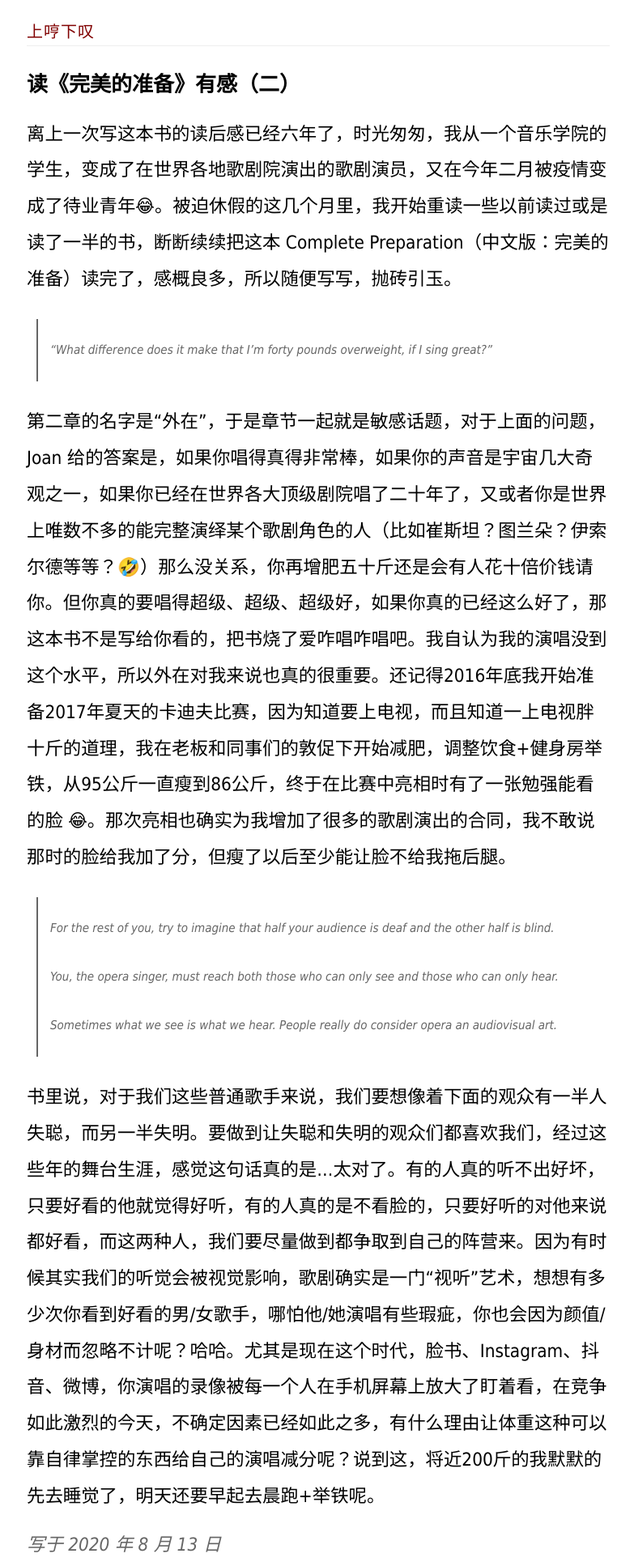
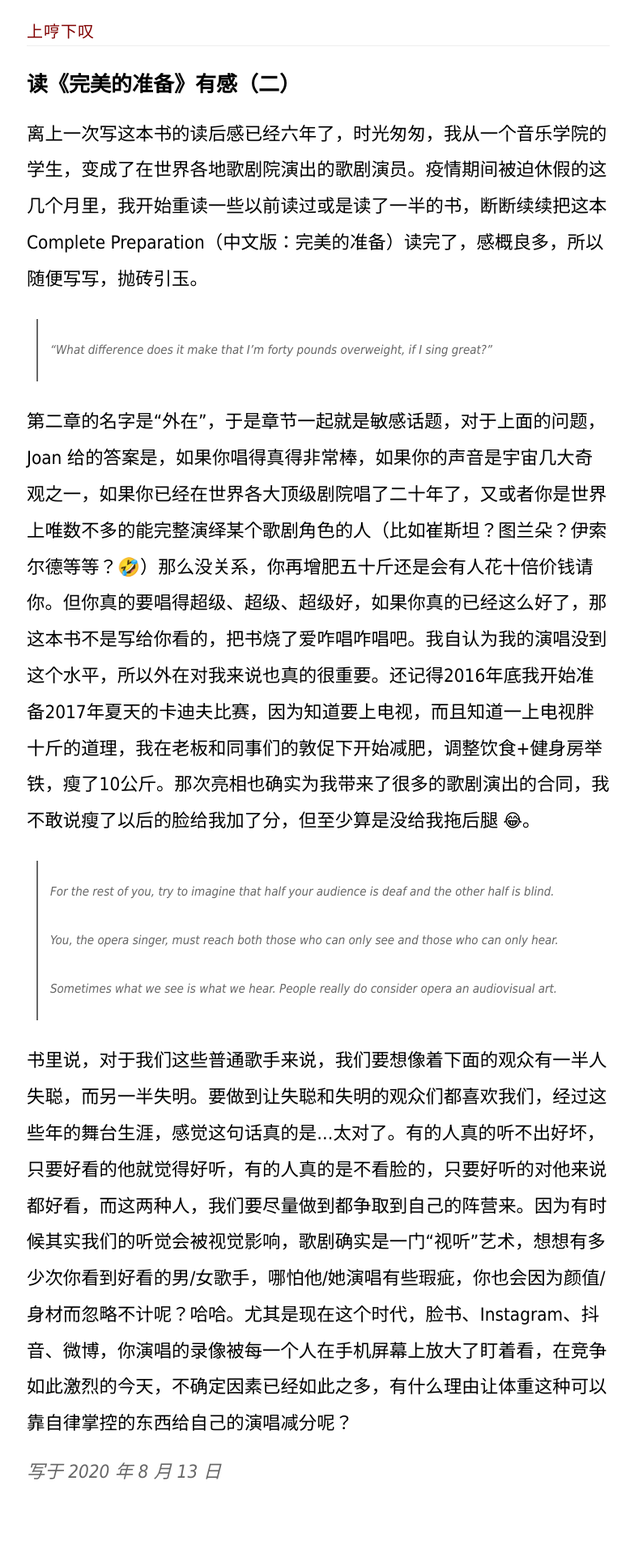
Before and after one commit to kwopera/kwopera.github.io, a Jekyll site: the page built from _posts/2020-08-13-notes-on-complete-preparation-2.md, in a window 1280 px wide. Shown: the whole page at 81% size, without its empty margins (247-1030 px from the left). Built offline with Jekyll 4.4.1, drawn with Linux system fonts in a browser that asks for light colours; after the commit the page ends 1840 px from its top, so only the background shows below that.

Commit message:
new article

```diff
--- a/_posts/2020-08-13-notes-on-complete-preparation-2.md
+++ b/_posts/2020-08-13-notes-on-complete-preparation-2.md
@@ -3,11 +3,11 @@ title: 读《完美的准备》有感（二）
 layout: post
 ---
 
-离上一次写这本书的读后感已经六年了，时光匆匆，我从一个音乐学院的学生，变成了在世界各地歌剧院演出的歌剧演员，又在今年二月被疫情变成了待业青年😂。被迫休假的这几个月里，我开始重读一些以前读过或是读了一半的书，断断续续把这本 Complete Preparation（中文版：完美的准备）读完了，感概良多，所以随便写写，抛砖引玉。
+离上一次写这本书的读后感已经六年了，时光匆匆，我从一个音乐学院的学生，变成了在世界各地歌剧院演出的歌剧演员。疫情期间被迫休假的这几个月里，我开始重读一些以前读过或是读了一半的书，断断续续把这本 Complete Preparation（中文版：完美的准备）读完了，感概良多，所以随便写写，抛砖引玉。
 
 > "What difference does it make that I'm forty pounds overweight, if I sing great?"
 
-第二章的名字是“外在”，于是章节一起就是敏感话题，对于上面的问题，Joan 给的答案是，如果你唱得真得非常棒，如果你的声音是宇宙几大奇观之一，如果你已经在世界各大顶级剧院唱了二十年了，又或者你是世界上唯数不多的能完整演绎某个歌剧角色的人（比如崔斯坦？图兰朵？伊索尔德等等？🤣）那么没关系，你再增肥五十斤还是会有人花十倍价钱请你。但你真的要唱得超级、超级、超级好，如果你真的已经这么好了，那这本书不是写给你看的，把书烧了爱咋唱咋唱吧。我自认为我的演唱没到这个水平，所以外在对我来说也真的很重要。还记得2016年底我开始准备2017年夏天的卡迪夫比赛，因为知道要上电视，而且知道一上电视胖十斤的道理，我在老板和同事们的敦促下开始减肥，调整饮食+健身房举铁，从95公斤一直瘦到86公斤，终于在比赛中亮相时有了一张勉强能看的脸 😂。那次亮相也确实为我增加了很多的歌剧演出的合同，我不敢说那时的脸给我加了分，但瘦了以后至少能让脸不给我拖后腿。
+第二章的名字是“外在”，于是章节一起就是敏感话题，对于上面的问题，Joan 给的答案是，如果你唱得真得非常棒，如果你的声音是宇宙几大奇观之一，如果你已经在世界各大顶级剧院唱了二十年了，又或者你是世界上唯数不多的能完整演绎某个歌剧角色的人（比如崔斯坦？图兰朵？伊索尔德等等？🤣）那么没关系，你再增肥五十斤还是会有人花十倍价钱请你。但你真的要唱得超级、超级、超级好，如果你真的已经这么好了，那这本书不是写给你看的，把书烧了爱咋唱咋唱吧。我自认为我的演唱没到这个水平，所以外在对我来说也真的很重要。还记得2016年底我开始准备2017年夏天的卡迪夫比赛，因为知道要上电视，而且知道一上电视胖十斤的道理，我在老板和同事们的敦促下开始减肥，调整饮食+健身房举铁，瘦了10公斤。那次亮相也确实为我带来了很多的歌剧演出的合同，我不敢说瘦了以后的脸给我加了分，但至少算是没给我拖后腿 😂。
 
 > For the rest of you, try to imagine that half your audience is deaf and the other half is blind.
 >
@@ -15,4 +15,4 @@ layout: post
 >
 > Sometimes what we see *is* what we hear. People really do consider opera an audiovisual art.
 
-书里说，对于我们这些普通歌手来说，我们要想像着下面的观众有一半人失聪，而另一半失明。要做到让失聪和失明的观众们都喜欢我们，经过这些年的舞台生涯，感觉这句话真的是...太对了。有的人真的听不出好坏，只要好看的他就觉得好听，有的人真的是不看脸的，只要好听的对他来说都好看，而这两种人，我们要尽量做到都争取到自己的阵营来。因为有时候其实我们的听觉会被视觉影响，歌剧确实是一门“视听”艺术，想想有多少次你看到好看的男/女歌手，哪怕他/她演唱有些瑕疵，你也会因为颜值/身材而忽略不计呢？哈哈。尤其是现在这个时代，脸书、Instagram、抖音、微博，你演唱的录像被每一个人在手机屏幕上放大了盯着看，在竞争如此激烈的今天，不确定因素已经如此之多，有什么理由让体重这种可以靠自律掌控的东西给自己的演唱减分呢？说到这，将近200斤的我默默的先去睡觉了，明天还要早起去晨跑+举铁呢。
+书里说，对于我们这些普通歌手来说，我们要想像着下面的观众有一半人失聪，而另一半失明。要做到让失聪和失明的观众们都喜欢我们，经过这些年的舞台生涯，感觉这句话真的是...太对了。有的人真的听不出好坏，只要好看的他就觉得好听，有的人真的是不看脸的，只要好听的对他来说都好看，而这两种人，我们要尽量做到都争取到自己的阵营来。因为有时候其实我们的听觉会被视觉影响，歌剧确实是一门“视听”艺术，想想有多少次你看到好看的男/女歌手，哪怕他/她演唱有些瑕疵，你也会因为颜值/身材而忽略不计呢？哈哈。尤其是现在这个时代，脸书、Instagram、抖音、微博，你演唱的录像被每一个人在手机屏幕上放大了盯着看，在竞争如此激烈的今天，不确定因素已经如此之多，有什么理由让体重这种可以靠自律掌控的东西给自己的演唱减分呢？
```
Also changed, not shown: _posts/2020-08-18-singers-bath-salt-1.md (added, +6 -0 lines), 1 other file.
